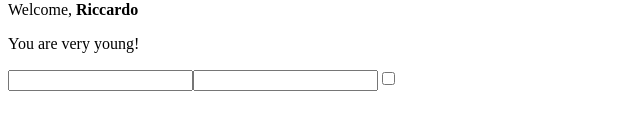
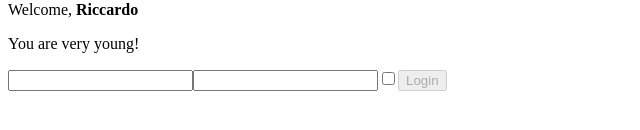
Before and after one commit to RiccardoMannino/Jsx-exercise, a React (Create React App) app in the folder react-exercises/: page / in a window 1280 px wide. Shown: the part 414-544 px from the top of the page, without its empty margins (0-640 px from the left). Built offline with nearby package versions, Linux system fonts and the light colour scheme.

Commit message:
forms-03

```diff
--- a/react-exercises/src/Login.js
+++ b/react-exercises/src/Login.js
@@ -5,6 +5,7 @@ export class Login extends React.Component {
     username: "",
     password: "",
     remember: false,
+    login: false,
   };
 
   handleInputChange = (event) => {
@@ -16,6 +17,17 @@ export class Login extends React.Component {
     this.setState({
       [name]: type === "checkbox" ? checked : value,
     });
+  };
+
+  onLogin = () => {
+    this.setState(
+      {
+        login: true,
+      }
+      // () => {
+      //   console.log(this.state);
+      // }
+    );
   };
 
   render() {
@@ -38,6 +50,21 @@ export class Login extends React.Component {
           checked={this.state.remember}
           onChange={this.handleInputChange}
         ></input>
+
+        {this.state.username && this.state.password ? (
+          <button
+            type="submit"
+            name="login"
+            value={this.state.login}
+            onClick={this.onLogin}
+          >
+            Login
+          </button>
+        ) : (
+          <button type="submit" name="login" disabled>
+            Login
+          </button>
+        )}
       </>
     );
   }
```
